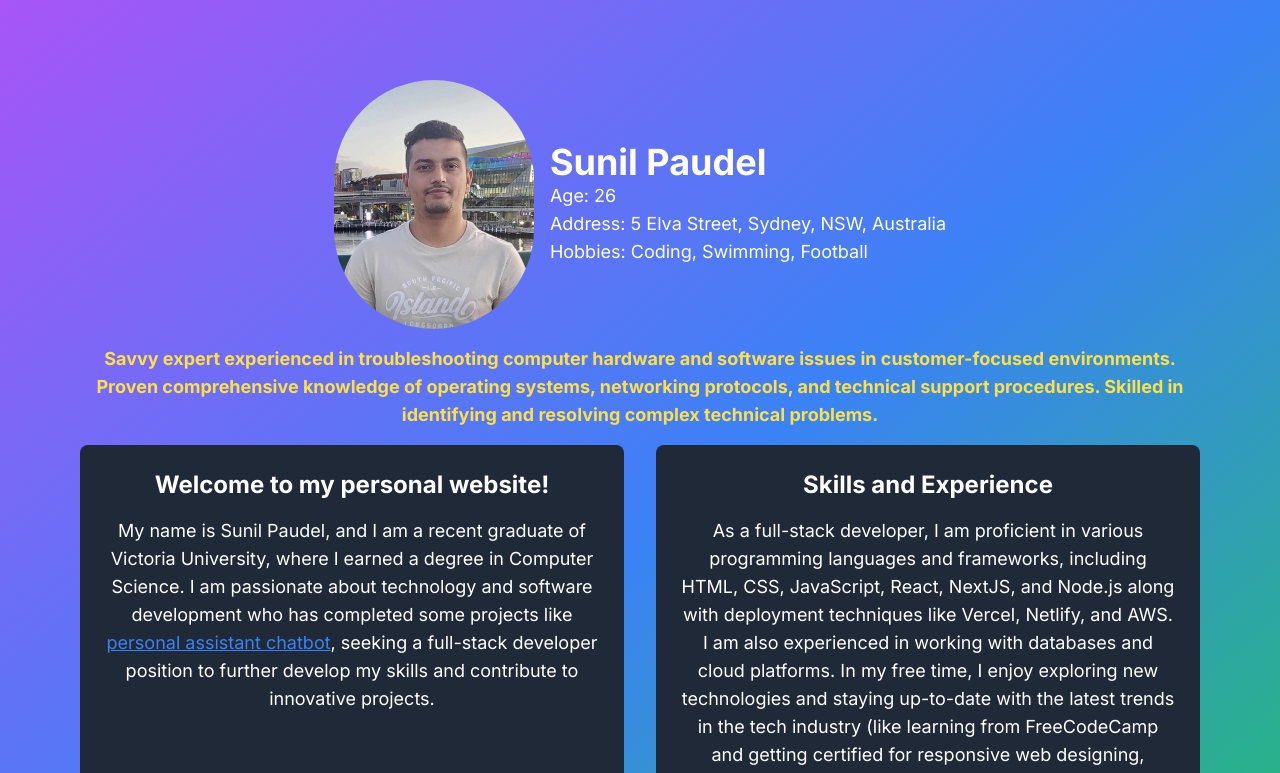
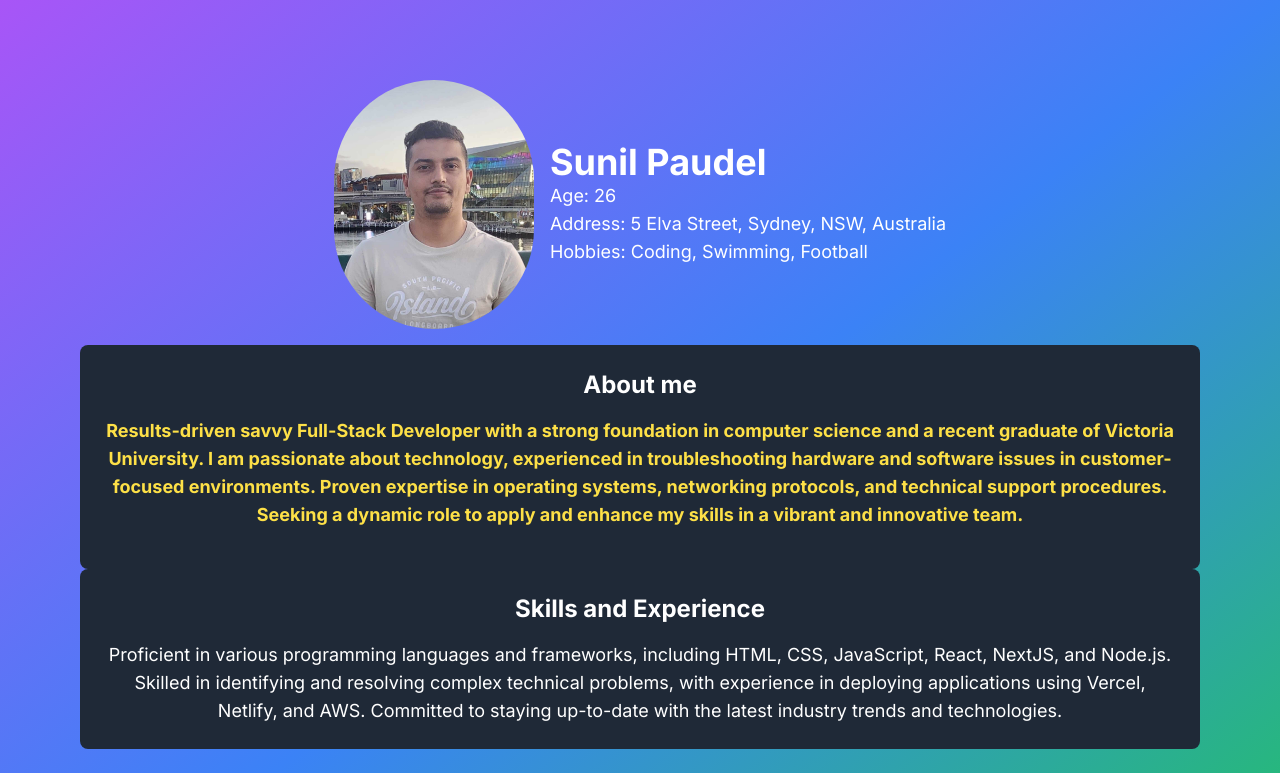
Before and after one commit to Sunil-paudel/sunilresume, a Next.js app: page / in a window 1280 px wide. Shown: the top 773 px of the page. Built offline with nearby package versions, Linux system fonts and the light colour scheme.

Commit message:
Update resume.tsx

```diff
--- a/src/app/resume/resume.tsx
+++ b/src/app/resume/resume.tsx
@@ -31,32 +31,25 @@ const Resume: React.FC = () => {
       </header>
 
       <main className="text-white text-center">
-        <p className="text-lg mb-4 font-bold text-yellow-300">
-          Savvy expert experienced in troubleshooting computer hardware and software issues in customer-focused environments.
-          Proven comprehensive knowledge of operating systems, networking protocols, and technical support procedures.
-          Skilled in identifying and resolving complex technical problems.
-        </p>
-
-        <div className="grid grid-cols-1 md:grid-cols-2 lg:grid-cols-2 gap-8">
+        <div className="grid grid-cols-1 md:grid-cols-2 lg:grid-cols-1 gap-8">
           <div className="bg-gray-800 p-6 rounded-lg">
-            <h2 className="text-2xl font-bold mb-4">Welcome to my personal website!</h2>
-            <p className="text-lg">
-              My name is Sunil Paudel, and I am a recent graduate of Victoria University, where I earned a degree in Computer Science.
-              I am passionate about technology and software development who has completed some projects like{' '}
-              <Link href="https://superrchatbot.vercel.app" target="_blank" rel="noopener noreferrer" className="underline text-blue-500">
-                personal assistant chatbot
-              </Link>
-              , seeking a full-stack developer position to further develop my skills
-              and contribute to innovative projects.
+            <h2 className="text-2xl font-bold mb-4">About me</h2>
+            <p className="text-lg mb-4 font-bold text-yellow-300">
+            Results-driven savvy Full-Stack Developer with a strong foundation in computer science and a recent graduate of Victoria University.
+          I am passionate about technology, experienced in troubleshooting hardware and software issues in customer-focused environments.
+          Proven expertise in operating systems, networking protocols, and technical support procedures.
+          Seeking a dynamic role to apply and enhance my skills in a vibrant and innovative team.
             </p>
           </div>
+        </div>
 
+        <div className="grid grid-cols-1 md:grid-cols-2 lg:grid-cols-1 gap-8">
           <div className="bg-gray-800 p-6 rounded-lg">
             <h2 className="text-2xl font-bold mb-4">Skills and Experience</h2>
             <p className="text-lg">
-              As a full-stack developer, I am proficient in various programming languages and frameworks, including HTML, CSS, JavaScript, React, NextJS, and Node.js along with deployment techniques like Vercel, Netlify, and AWS.
-              I am also experienced in working with databases and cloud platforms. In my free time, I enjoy exploring new technologies and staying
-              up-to-date with the latest trends in the tech industry (like learning from FreeCodeCamp and getting certified for responsive web designing, watching many YouTube videos, attending coding bootcamps, etc).
+              Proficient in various programming languages and frameworks, including HTML, CSS, JavaScript, React, NextJS, and Node.js.
+              Skilled in identifying and resolving complex technical problems, with experience in deploying applications using Vercel, Netlify, and AWS.
+              Committed to staying up-to-date with the latest industry trends and technologies.
             </p>
           </div>
         </div>
```
